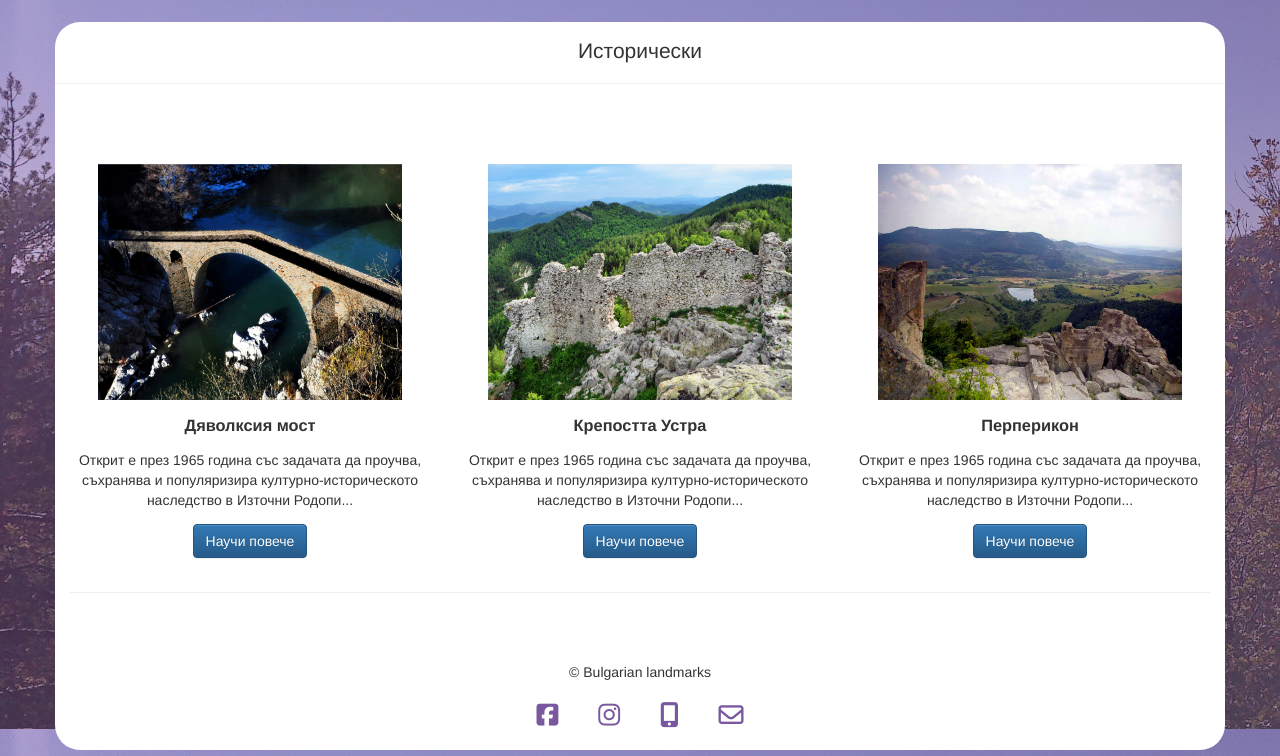
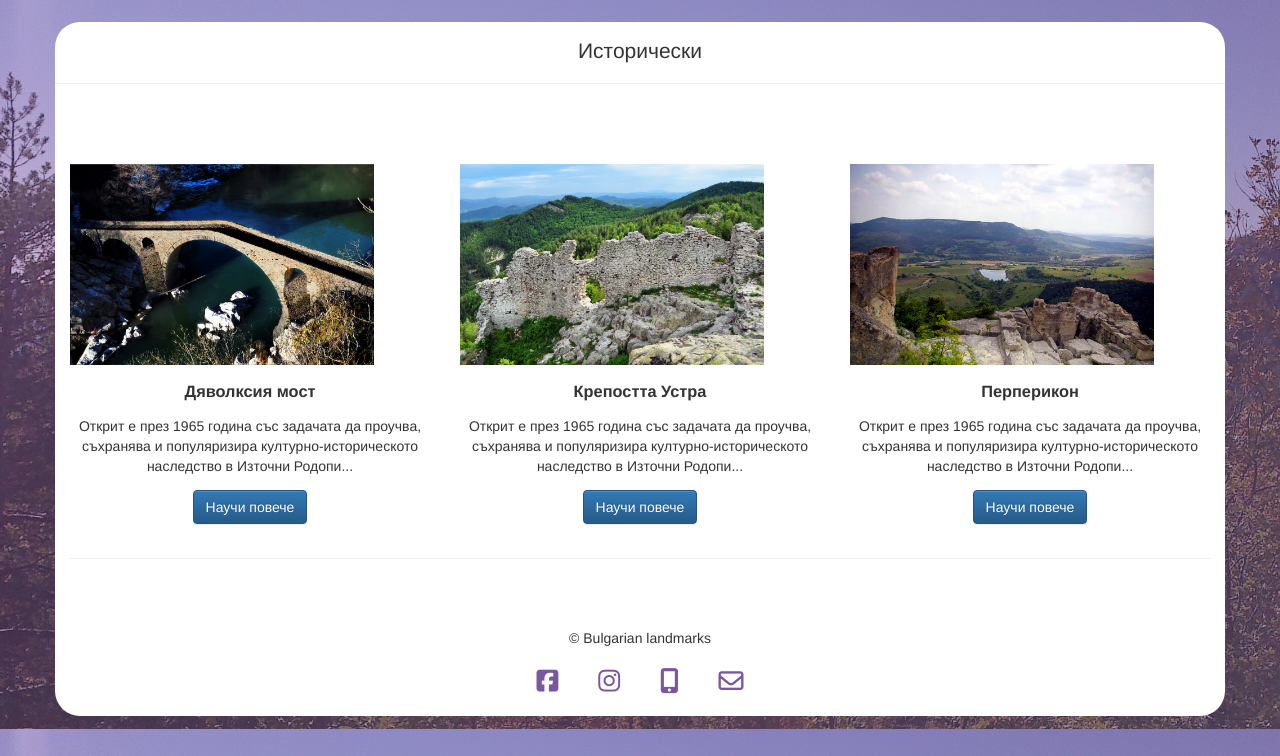
Before and after one commit to stefanstankov/bglandmarks, a PHP site: page /historical.php in a window 1280 px wide. Shown: the part 71-827 px from the top of the page. Run offline with PHP 8.4, Linux system fonts and the light colour scheme; some libraries are stand-ins or nearby versions.

```diff
--- a/historical.php
+++ b/historical.php
@@ -12,7 +12,7 @@
               <br>
                 <br>
                   <br>
-            <img src="assets/img/bridge.jpg" alt="Дяволксия мост" width="304" height="236">
+            <img src="assets/img/bridge.jpg" class="img-responsive" alt="Дяволксия мост" width="304" height="236">
             <div class="caption">
               <h3><strong>Дяволксия мост</strong></h3>
               <p>Открит е през 1965 година със задачата да проучва, съхранява и популяризира културно-историческото наследство в Източни Родопи...</p>
@@ -23,7 +23,7 @@
           <br>
             <br>
               <br>
-            <img src="assets/img/ustra.jpg" alt="Крепостта Устра" width="304" height="236">
+            <img src="assets/img/ustra.jpg" class="img-responsive" alt="Крепостта Устра" width="304" height="236">
             <div class="caption">
               <h3><strong>Крепостта Устра</strong></h3>
               <p>Открит е през 1965 година със задачата да проучва, съхранява и популяризира културно-историческото наследство в Източни Родопи...</p>
@@ -34,7 +34,7 @@
             <br>
               <br>
                 <br>
-            <img src="assets/img/perperikon.jpg" alt="Перперикон" width="304" height="236">
+            <img src="assets/img/perperikon.jpg" class="img-responsive" alt="Перперикон" width="304" height="236">
             <div class="caption">
               <h3><strong>Перперикон</strong></h3>
               <p>Открит е през 1965 година със задачата да проучва, съхранява и популяризира културно-историческото наследство в Източни Родопи...</p>
```
